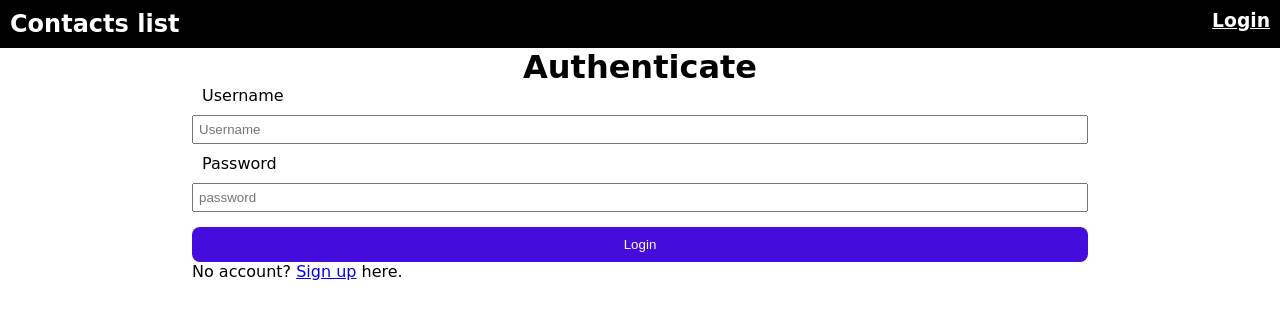
After one commit to mdzoubir/Apps_gestion_contacts, a PHP site: page /login.php in a window 1280 px wide. The commit adds this page. Shown: the top 319 px of the page. Run offline with PHP 8.4, Linux system fonts and the light colour scheme.

Commit message:
ajouter les fichier

```diff
--- /dev/null
+++ b/connect.php
@@ -0,0 +1,9 @@
+<?php
+if (isset($_POST['login'])) {
+    echo 'ok';
+}
+
+
+
+
+?>
--- /dev/null
+++ b/css/accueil.css
@@ -0,0 +1,64 @@
+*{
+    padding: 0;
+    margin: 0;
+}
+body{
+    width: 100%;
+    margin: 0;
+    font-family: cursive;
+}
+header{
+    padding: 10px 10px;
+    background-color: black;
+    display: flex;
+    justify-content: space-between;
+    color: white;
+}
+.log a{
+    color: white;
+}
+
+.container{
+    width: 80%;
+    margin: 0 auto;
+    background-color: #e8ebef;
+    padding: 20px;
+    line-height: 100px;
+
+}
+.container p{
+    line-height: 30px;
+}.container p a{
+    color: #5107fc;
+    text-decoration: none;
+}
+
+#authe{
+    text-align: center;
+}
+.login{
+    width: 70%;
+    margin: 0 auto;
+    display: flex;
+    flex-direction: column;
+}
+.lab{
+    margin: 0 10px;
+}
+form .put{
+    padding: 5px;
+    margin: 10px 0;
+}
+input[type='submit']{
+    background-color: #440ddc;
+    border: none;
+    color: white;
+    padding: 10px;
+    border-radius: 8px;
+    margin-top: 5px;
+    cursor: pointer;
+}
+.No{
+    width: 70%;
+    margin: auto;
+}
--- /dev/null
+++ b/login.php
@@ -0,0 +1,41 @@
+<?php
+include('connect.php')
+
+
+
+
+
+
+?>
+
+
+<!DOCTYPE html>
+<html lang="en">
+<head>
+    <meta charset="UTF-8">
+    <meta name="viewport" content="width=device-width, initial-scale=1.0">
+    <title>Document</title>
+    <link rel="stylesheet" href="css/accueil.css">
+</head>
+<body>
+    <div class="loginup">
+        <header>
+            <h2>Contacts list</h2>
+            <ul class="log">
+                <h3>
+                    <a href="login.php">Login</a>
+                </h3>
+            </ul>
+        </header>
+        <h1 id="authe">Authenticate</h1>
+        <form action="" method="POST" class="login">
+            <label class="lab">Username</label>
+            <input type="text" placeholder="Username" name="User" class="put">
+            <label class="lab">Password</label>
+            <input type="password" placeholder="password" name="pass"  class="put">
+            <input type="submit" name="login" value="Login">
+        </form>
+        <p class="No">No account? <a href="#">Sign up</a> here.</p>
+    </div>
+</body>
+</html>
```
Also changed, not shown: accueil.php (+25 -1 lines).
